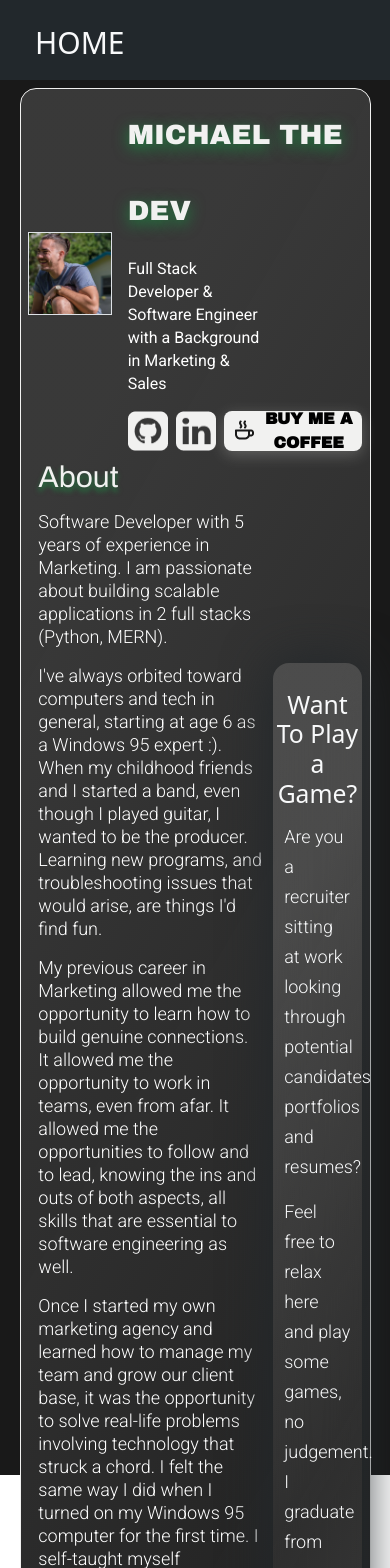
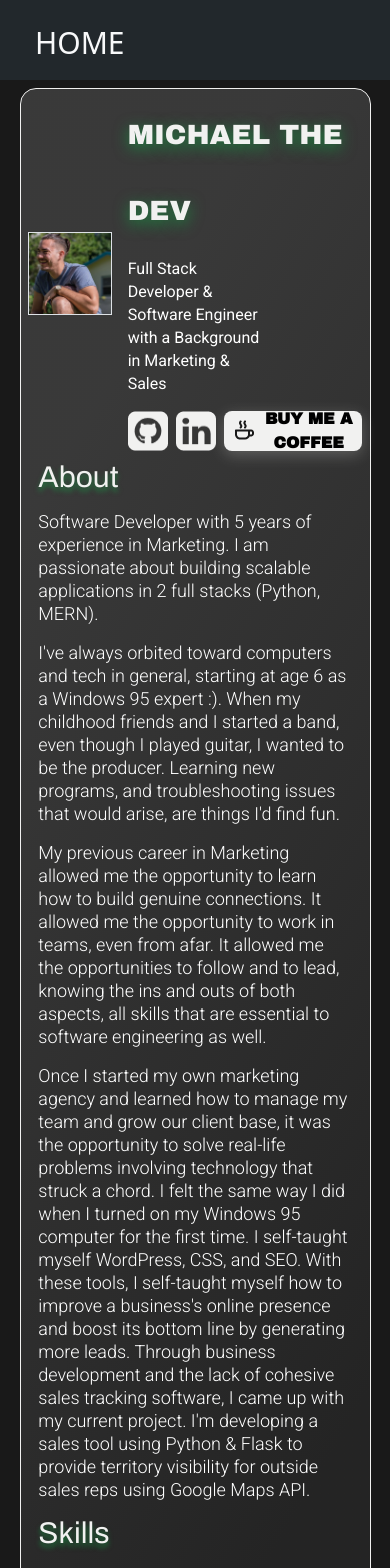
Before and after one commit to michagonzo77/MERN_Portfolio, a React (Create React App) app in the folder client/: page / in a window 390 px wide. Shown: the top 1568 px of the page. Built offline with nearby package versions, Linux system fonts and the light colour scheme.

Commit message:
testing responsiveness with bootstrap

```diff
--- a/client/src/App.css
+++ b/client/src/App.css
@@ -1,9 +1,18 @@
+* {
+  margin: 0;
+  padding: 0;
+}
+
+html {
+  background-color: #191919;
+}
+
 .homeMain {
   width: 100%;
   background-color: #191919;
-  padding-bottom: 5%;
-  min-height: 1475px;
+  margin-bottom: 5%;
 }
+
 
 .homeNav {
   background-color: #22282c;
@@ -26,20 +35,29 @@
   max-width: 90%;
   background: linear-gradient(120.39deg, rgba(241, 241, 240, 0.15) 14.67%, rgba(241, 241, 240, 0.05) 63.34%);
   background-color: #191919;
-  /* box-sizing: border-box; */
   margin: 0 auto;
   padding: 2%;
+  margin-bottom: 5%;
   backdrop-filter: blur(25px);
   border-radius: 16px;
   border: 1px solid #F1F1F0;
+  display: flex;
   justify-content: space-between;
 }
 
-@media (max-width: 1024px) {
+/* @media (max-width: 1024px) {
+  .bioFull {
+    max-width: 80%;
+    justify-content: center;
+  }
+}
+
+@media (max-width: 768px) {
   .bioFull {
     justify-content: center;
   }
-}
+} */
+
 
 .bioPic {
   width: 75%;
@@ -85,9 +103,22 @@
   display: flex;
 }
 
+@media (max-width: 1024px) {
+  .bioBottom {
+    display: block;
+  }
+}
+
 .bioRight {
   display: flex;
   align-items: center;
+}
+
+@media (max-width: 1024px) {
+  .bioRight {
+    margin: 0 auto;
+    justify-content: center;
+  }
 }
 
 .nameHeader {
@@ -188,6 +219,14 @@
   min-height: 80%;
 }
 
+@media (max-width: 1025px) {
+  .playAGame {
+    min-height: 10%;
+    border-radius: 16px;
+    padding: 1%;
+  }
+}
+
 @media (max-width: 768px) {
   .playAGame {
     padding: 0%;
@@ -196,13 +235,19 @@
     backdrop-filter: blur(25px);
     /* Note: backdrop-filter has minimal browser support */
     border-radius: 16px;
-    min-width: 80%;
+    width: 50%;
   }
 }
 
 .playAGameTitle {
   margin-top: 30%;
   text-align: center;
+}
+
+@media (max-width: 1024px) {
+  .playAGameTitle {
+    margin-top: 5%;
+  }
 }
 
 .playAGameText {
@@ -217,6 +262,13 @@
   font-size: 18px;
   line-height: 30px;
   color: #FFFFFF;
+}
+
+@media (max-width: 1024px) {
+  .playAGameText {
+    margin-top: 5%;
+    margin-bottom: 2%;
+  }
 }
 
 .gameLogo {
@@ -426,14 +478,8 @@
   box-shadow: 0 4px 8px 0 rgba(0, 0, 0, 0.2);
 }
 
-/* .flip-card:hover .flip-card-inner {
-  transform: rotateY(180deg);
-} */
-
 .flipItCardActive {
   background-color: transparent;
-  /* width: 300px;
-  height: 300px; */
   perspective: 1000px;
   /* transform: rotateY(180deg); */
 }
@@ -476,11 +522,6 @@
   margin-top: 2%;
   margin-bottom: 2%;
   padding: 3%;
-  /* position: absolute; */
-  /* width: 1565px;
-  height: 717px;
-  left: 81px;
-  top: 114px; */
   backdrop-filter: blur(25px);
   /* Note: backdrop-filter has minimal browser support */
   border-radius: 16px;
--- a/client/src/views/Home.jsx
+++ b/client/src/views/Home.jsx
@@ -223,7 +223,7 @@ export const Home = (props) => {
                     {showBio &&
                         <div className="bio flip-card-front">
                             {/* <img src={bio}></img> */}
-                            <div className="bioFull d-flex">
+                            <div className="bioFull">
                                 <div className="bioLeft">
                                     <div className="bioLeftTop gap-3 align-items-center">
                                         <div className="bioLeftTopLeft col-3">
@@ -235,7 +235,7 @@ export const Home = (props) => {
                                             <div className="bioLeftTopRightBot d-flex gap-2">
                                                 <a href="https://github.com/michagonzo77"><img className="socialLogo" src={githubLogo}></img></a>
                                                 <a href="https://www.linkedin.com/in/michagonzo/"><img className="socialLogo" src={linkedinLogo}></img></a>
-                                                <a class="text-decoration-none" href="https://venmo.com/?txn=pay&audience=friends&recipients=michagonzo77&amount=5.00&note=Coffee">
+                                                <a class="text-decoration-none" href="https://cash.app/$lunatuco77">
                                                     <button className="buyMeCoffee">
                                                         <img src={coffee}></img>BUY ME A COFFEE
                                                     </button>
@@ -244,7 +244,7 @@ export const Home = (props) => {
                                         </div>
                                     </div>
                                     <div className="bioBottom">
-                                        <div className="bioLeftBottom">
+                                        <div className="bioLeftBottom col-12 col-lg-8">
                                             <p className="aboutTitle">About</p>
                                             <p className="aboutMe">Software Developer with 5 years of experience in Marketing. I am passionate about building scalable applications in 2 full stacks (Python, MERN).</p>
                                             <p className="aboutMe">
@@ -267,8 +267,8 @@ export const Home = (props) => {
                                                 Tools: AJAX, REST API, JSON, AWS(EC2), MySQL Workbench, Git, Github
                                             </p>
                                         </div>
-                                        <div className="bioRight">
-                                            <div className="playAGame">
+                                        <div className="bioRight col-12 col-lg-4">
+                                            <div className="playAGame col-12">
                                                 <h2 className="text-light playAGameTitle">Want To Play a Game?</h2>
                                                 <p className="text-light playAGameText">Are you a recruiter sitting at work looking through potential candidates portfolios and resumes?</p>
                                                 <p className="text-light playAGameText">Feel free to relax here and play some games, no judgement. I graduate from my Coding Dojo bootcamp on the day before Christmas Eve 2022, so look back from time to time to see my games progress.</p>
@@ -280,7 +280,6 @@ export const Home = (props) => {
                             </div>
                         </div>
                     }
-                    {/* {!showBio && */}
                     <div className="flip-card-back">
                         <div className="homeTable d-flex justify-content-between">
                             <div className="firstCol text-center">
@@ -307,7 +306,6 @@ export const Home = (props) => {
                         </div>
                         <button class="flipButton" onClick={handleClickReturn}>BACK TO BIO</button>
                     </div>
-                    {/* } */}
                 </div>
             </div>
         </div>
```
